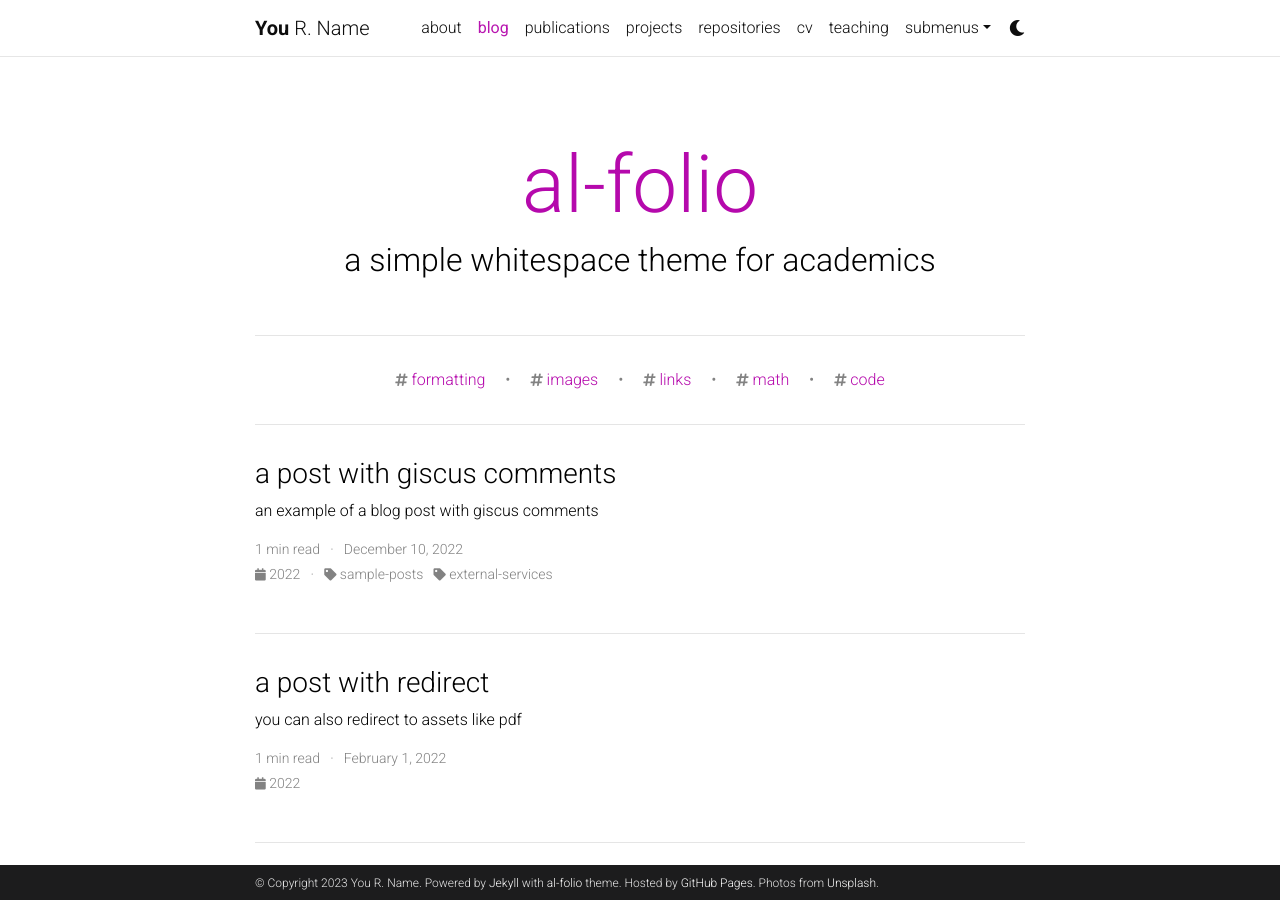
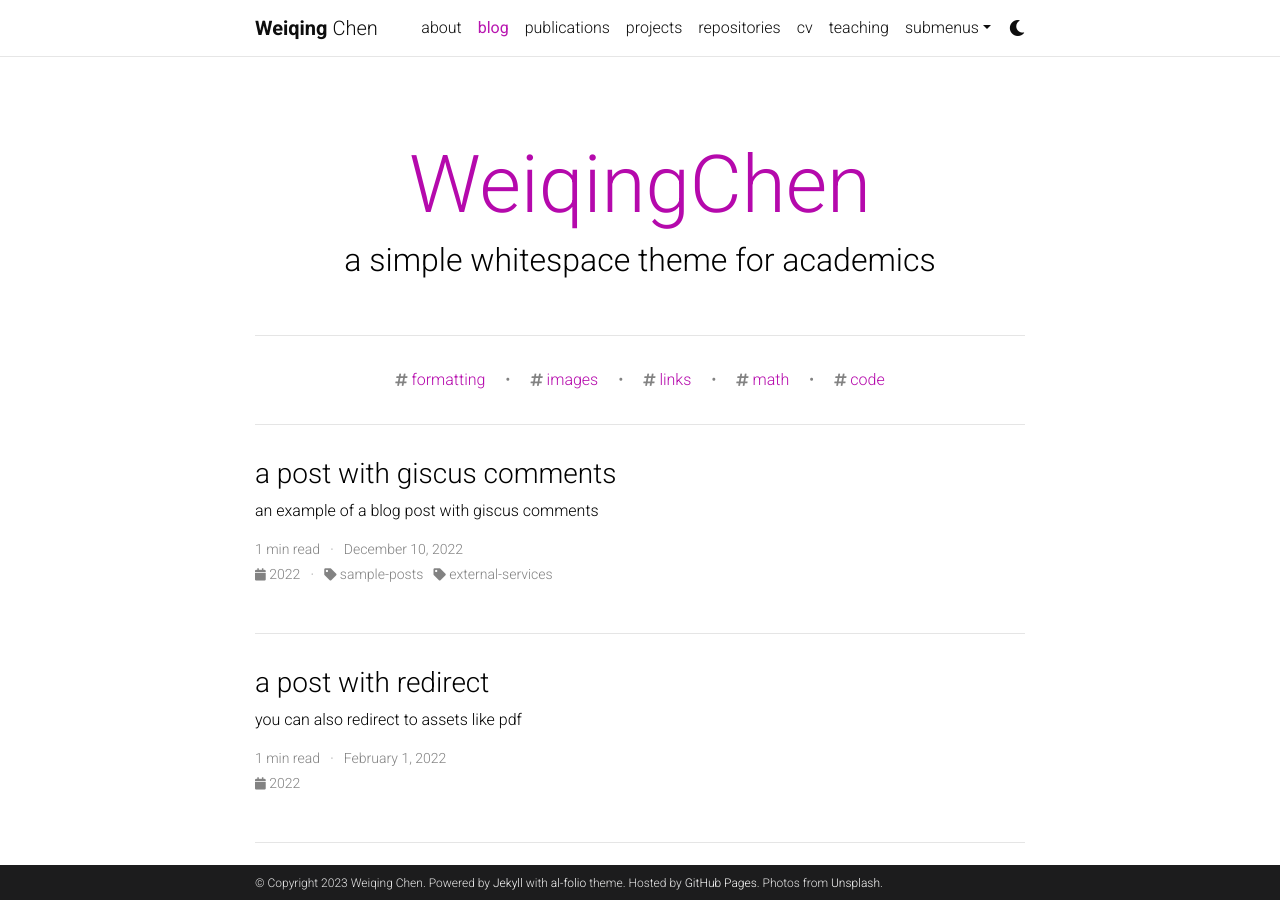
Before and after one commit to osakemon/osakemon.github.io, a Jekyll site: the page built from blog/index.html, in a window 1280 px wide and 900 px high. Built offline with Jekyll 4.4.1, drawn with Linux system fonts in a browser that asks for light colours; the list of posts is cut into pages by our own code; comment, search, counter and statistics services are not loaded; a style sheet for code colours, icons or effects is not loaded.

Commit message:
Update _config.yml

```diff
--- a/_config.yml
+++ b/_config.yml
@@ -3,10 +3,10 @@
 # -----------------------------------------------------------------------------
 
 title: blank # the website title (if blank, full name will be used instead)
-first_name: You
-middle_name: R.
-last_name: Name
-email: you@example.com
+first_name: Weiqing
+middle_name:
+last_name: Chen
+email: wec4005@med.cornell.edu
 description: > # the ">" symbol means to ignore newlines until "footer_text:"
   A simple, whitespace theme for academics. Based on [*folio](https://github.com/bogoli/-folio) design.
 footer_text: >
@@ -71,9 +71,9 @@ og_image: # The site-wide (default for all links) Open Graph preview image
 # Social integration
 # -----------------------------------------------------------------------------
 
-github_username: # your GitHub user name
+github_username: osakemon # your GitHub user name
 gitlab_username: # your GitLab user name
-twitter_username: # your Twitter handle
+twitter_username: wchen4005 # your Twitter handle
 mastodon_username: # your mastodon instance+username in the format instance.tld/@username
 linkedin_username: # your LinkedIn user name
 telegram_username: # your Telegram user name
@@ -120,7 +120,7 @@ bing_site_verification:  # out your bing-site-verification ID (Bing Webmaster)
 # Blog
 # -----------------------------------------------------------------------------
 
-blog_name: al-folio # blog_name will be displayed in your blog page
+blog_name: WeiqingChen # blog_name will be displayed in your blog page
 blog_nav_title: blog # your blog must have a title for it to be displayed in the nav bar
 blog_description: a simple whitespace theme for academics
 permalink: /blog/:year/:title/
```
